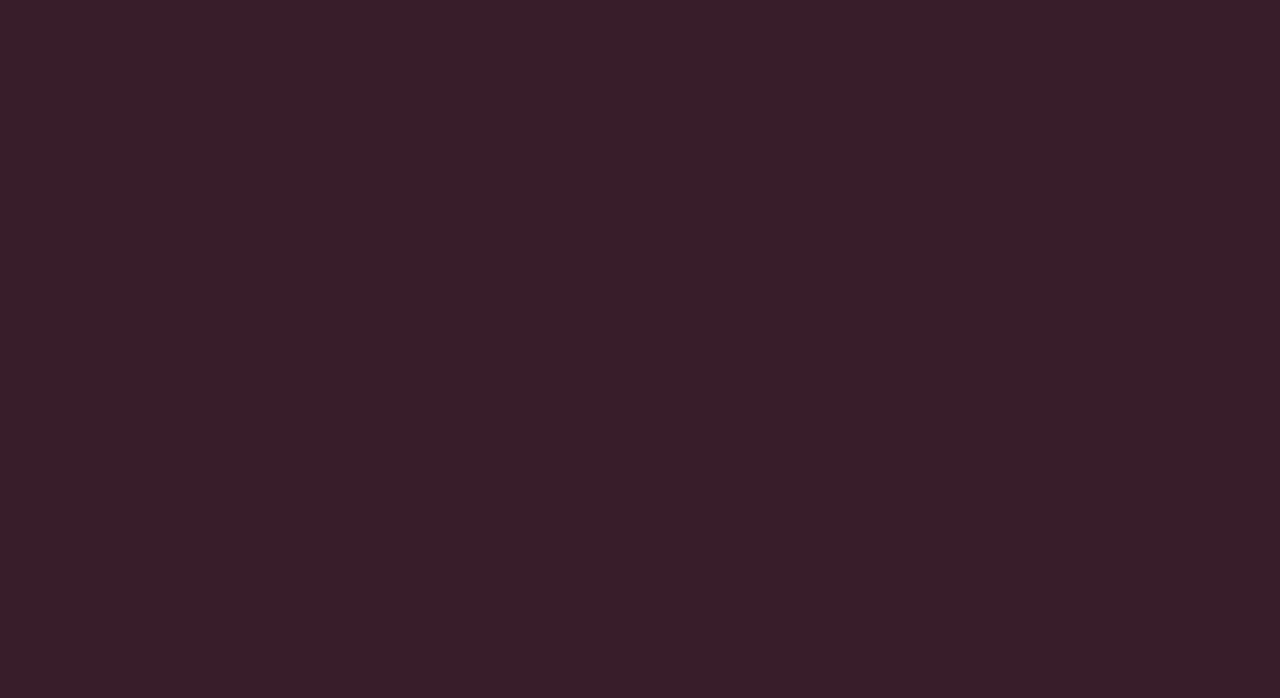
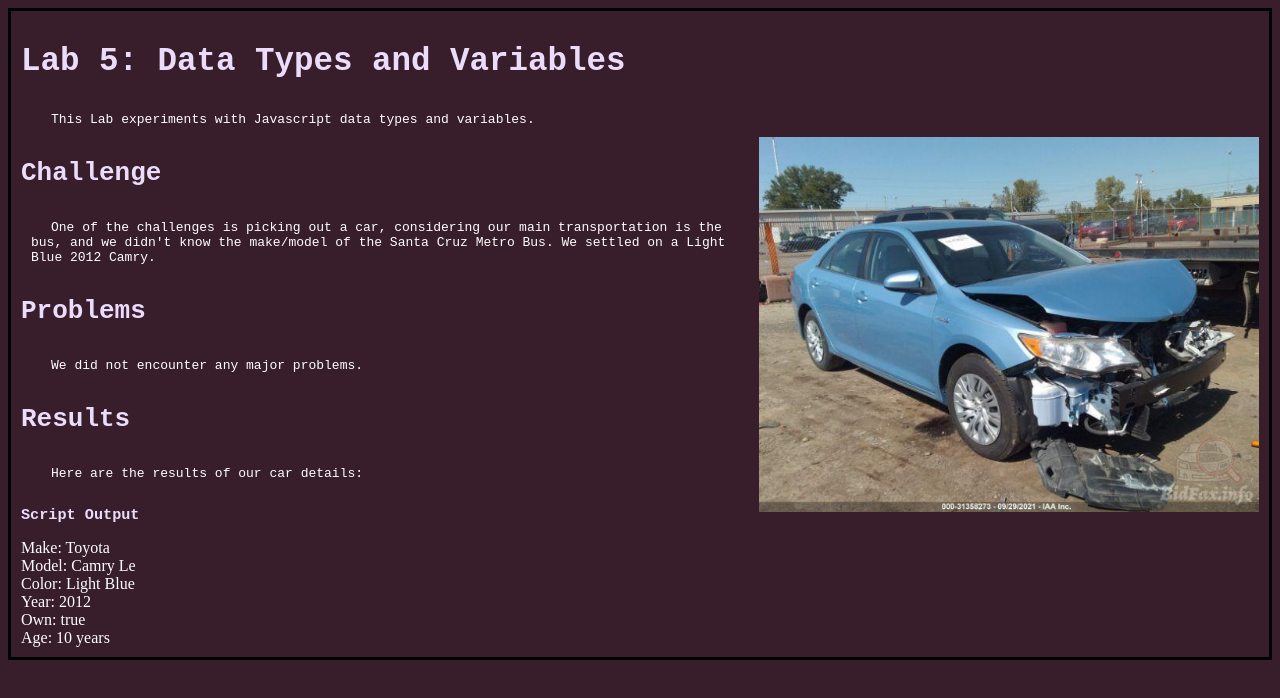
Before and after one commit to MetaToshi/art101, a plain HTML site: page lab5/index.html in a window 1280 px wide. Drawn offline with Linux system fonts and the light colour scheme.

Commit message:
Lab 5; Data Types and Variables
Data types and variable practice using Javascript.

```diff
--- a/lab5/css/lab.css
+++ b/lab5/css/lab.css
@@ -0,0 +1,25 @@
+body {
+  background-color: #381D2A ;
+  border: solid; 2px; white-space: normal;
+  padding: 10px;
+}
+
+
+h1, h2, h3 {
+  color: #ebdcfc;
+  font-family: monospace;
+}
+
+
+p {
+  font-family: monospace;
+  font-size: 100%;
+  text-indent: 20px;
+  margin: auto;
+  color: white;
+  padding: 10px;
+}
+
+.output {
+  color: white;
+}
--- a/lab5/index.html
+++ b/lab5/index.html
@@ -1,11 +1,35 @@
 <!DOCTYPE html>
 <html>
 <head>
-	<title>Lab X - Subject/Topic</title>
+	<title>Lab 5 - Data Types and Variables</title>
 	<link rel="stylesheet" type="text/css" href="../css/site.css">
 	<link rel="stylesheet" type="text/css" href="css/lab.css">
 </head>
 <body>
+	<h1>Lab 5: Data Types and Variables</h1>
+	<p> This Lab experiments with Javascript data types and variables.</p>
+	<img src ="img/my beautiful camry.jpg" style = "float:right; width:500px">
+		<h2>Challenge</h2>
+		<div>
+			<p> One of the challenges is picking out a car, considering our main
+				 transportation is the bus, and we didn't know the make/model of the
+				 Santa Cruz Metro Bus. We settled on a Light Blue 2012 Camry. </p>
+		</div>
+
+		<h2> Problems</h2>
+		<div>
+			<p> We did not encounter any major problems.</p>
+		</div>
+
+		<h2> Results </h2>
+		<div>
+			<p> Here are the results of our car details:</p>
+		</div>
+
+		<h3> Script Output </h3>
+		<div class = output>
+			<script type = "text/javascript" src ="js/lab.js"></script>
+		</div>
 
 </body>
 </html>
--- a/lab5/js/lab.js
+++ b/lab5/js/lab.js
@@ -0,0 +1,24 @@
+/**
+  * Author: Gloria Chim and Sabrina Pan
+  * Created: 10.17.2022
+  *
+  * (c) ART101 Class
+  **/
+
+// Define Variables for car
+make = "Toyota";
+model = "Camry Le";
+color = "Light Blue";
+year = 2012;
+ownIt = true;
+
+// calculate age
+age = 2022 - year;
+
+// output
+document.writeln("Make: " + make + "<br>");
+document.writeln("Model: " + model + "<br>");
+document.writeln("Color: " + color + "<br>");
+document.writeln("Year: " + year + "<br>");
+document.writeln("Own: " + ownIt + "<br>");
+document.writeln("Age: " + age + " years <br>");
```
Also changed, not shown: sailors.html (+4 -0 lines), lab5/img/my beautiful camry.jpg (added).
